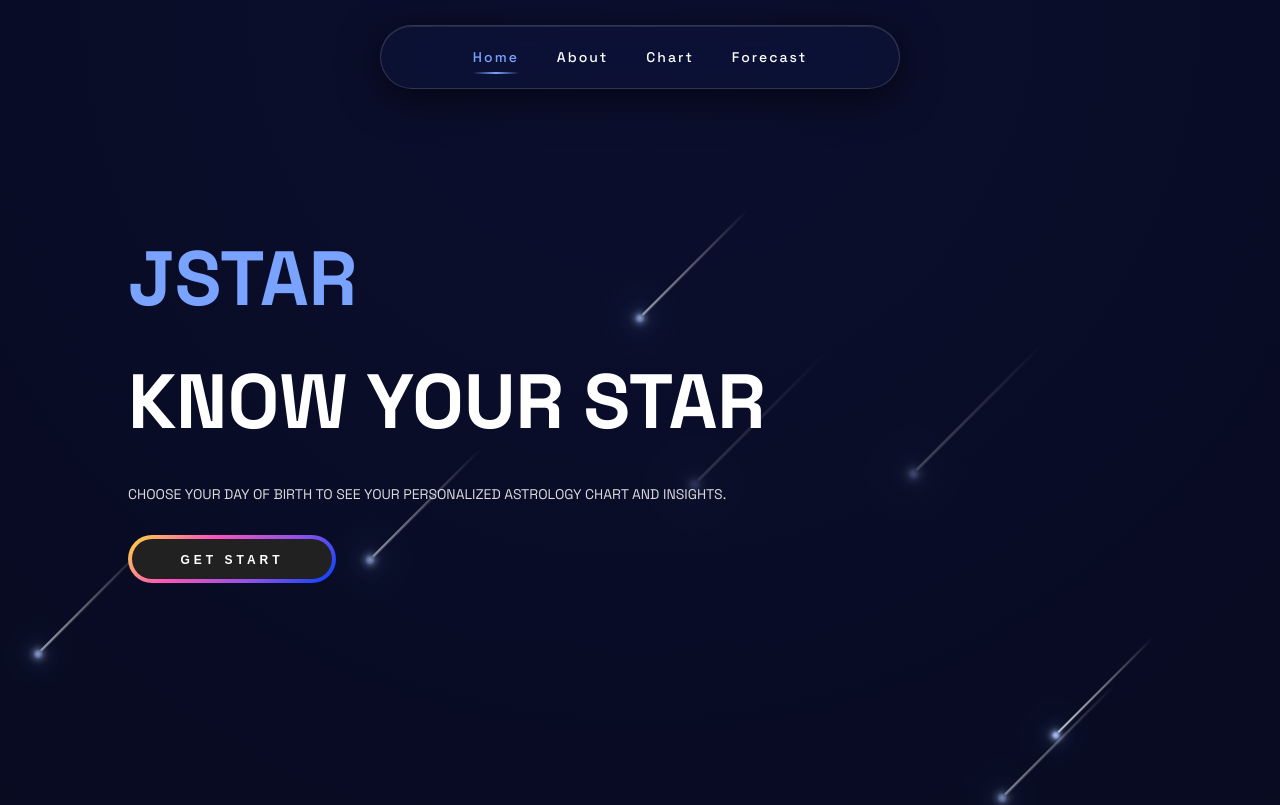
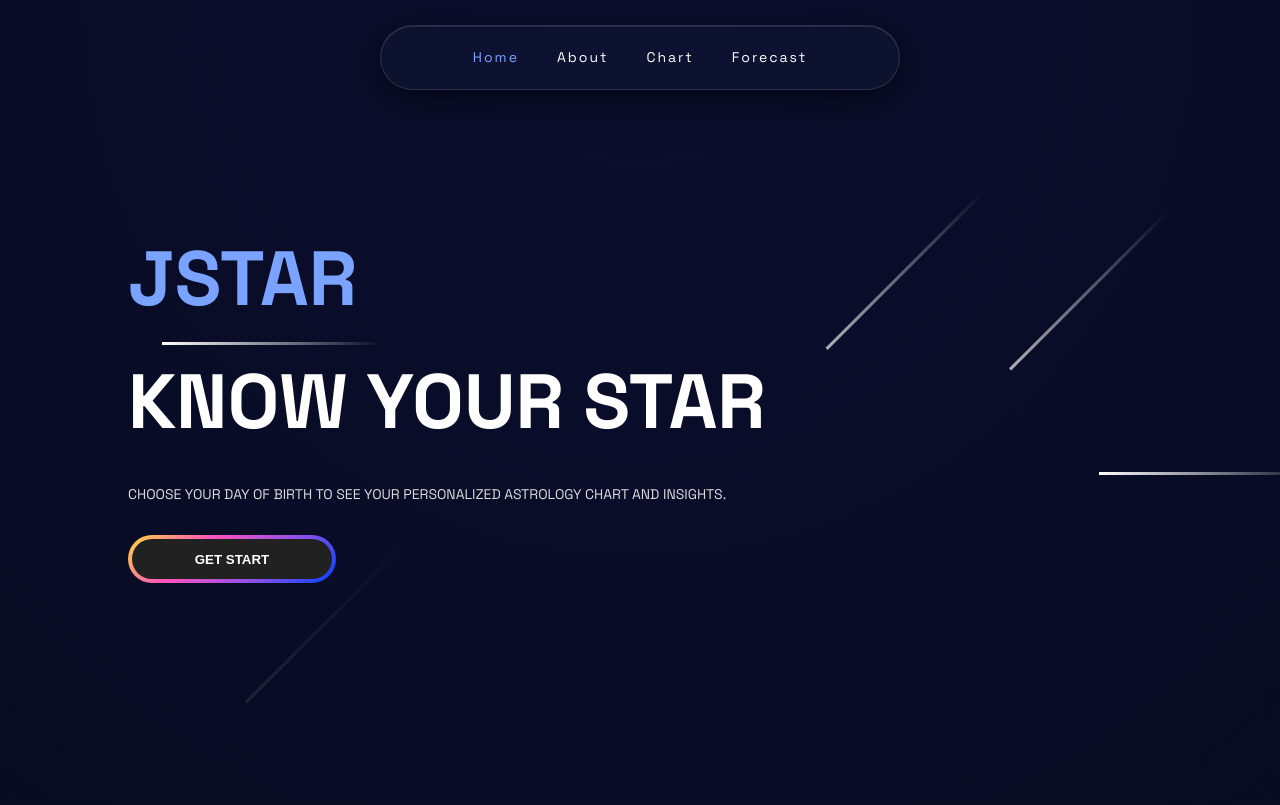
Before and after one commit to FatherofJS/JStar, a React (Vite) app: page / in a window 1280 px wide. Shown: the top 805 px of the page. Built offline with nearby package versions, Linux system fonts and the light colour scheme.

Commit message:
update 7

```diff
--- a/src/components/LandingPage.tsx
+++ b/src/components/LandingPage.tsx
@@ -2,17 +2,16 @@ import { useEffect, useMemo, useRef, useState } from "react";
 import styled, { keyframes } from "styled-components";
 
 export default function LandingPage() {
-    const heroRef = useRef(null);
-    const aboutRef = useRef(null);
-    const chartRef = useRef(null);
-    const forecastRef = useRef(null);
+    const heroRef = useRef<any>(null);
+    const aboutRef = useRef<any>(null);
+    const chartRef = useRef<any>(null);
+    const forecastRef = useRef<any>(null);
 
     const [active, setActive] = useState("home");
     const [isOpen, setIsOpen] = useState(false);
     const [isScrolled, setIsScrolled] = useState(false);
 
-
-
+    // 🔥 Scroll behavior improved
     useEffect(() => {
         const handleScroll = () => {
             setIsScrolled(window.scrollY > 40);
@@ -26,22 +25,20 @@ export default function LandingPage() {
         return () => window.removeEventListener("scroll", handleScroll);
     }, []);
 
-
+    // 🌌 Premium star generation
     const stars = useMemo(
         () =>
-            Array.from({ length: 8 }, (_, i) => ({
+            Array.from({ length: 6 }, (_, i) => ({
                 id: i,
-                top: Math.random() * 100,
+                top: Math.random() * 80,
                 left: Math.random() * 100,
-                delay: Math.random() * 6,
-                duration: 2.5 + Math.random() * 2,
+                delay: Math.random() * 8,
+                duration: 3 + Math.random() * 3,
             })),
         []
     );
 
-
-
-
+    // 🎯 Smooth section tracking
     useEffect(() => {
         const sections = document.querySelectorAll(".zoom-section");
 
@@ -60,62 +57,46 @@ export default function LandingPage() {
                     }
                 });
             },
-            { threshold: 0.5 }
+            { threshold: 0.6 }
         );
 
         sections.forEach((section) => observer.observe(section));
         return () => observer.disconnect();
     }, []);
 
-    function scrollTo({ ref }: { ref: any; }): void {
+    function scrollTo(ref: any) {
         ref.current?.scrollIntoView({ behavior: "smooth" });
         setIsOpen(false);
     }
 
     return (
         <Wrapper>
-
             <DynamicIsland $scrolled={isScrolled} $open={isOpen}>
                 <MobileToggle onClick={() => setIsOpen(!isOpen)}>
                     ☰
                 </MobileToggle>
 
-                <NavContainer $open={isOpen} $scrolled={isScrolled}>
-                    <NavItem
-                        $active={active === "home"}
-                        $scrolled={isScrolled}
-                        onClick={() => scrollTo({ ref: heroRef })}
-                    >
+                <NavContainer $open={isOpen}>
+                    <NavItem $active={active === "home"} onClick={() => scrollTo(heroRef)}>
                         Home
                     </NavItem>
 
-
-                    <NavItem
-                        $active={active === "about"}
-                        $scrolled={isScrolled}
-                        onClick={() => scrollTo({ ref: heroRef })}
-                    >
+                    <NavItem $active={active === "about"} onClick={() => scrollTo(aboutRef)}>
                         About
                     </NavItem>
 
-
-                    <NavItem
-                        $active={active === "chart"}
-                        onClick={() => scrollTo({ ref: chartRef })}
-                    >
+                    <NavItem $active={active === "chart"} onClick={() => scrollTo(chartRef)}>
                         Chart
                     </NavItem>
 
                     <NavItem
                         $active={active === "forecast"}
-                        $scrolled={isScrolled}
-                        onClick={() => scrollTo({ ref: forecastRef })}
+                        onClick={() => scrollTo(forecastRef)}
                     >
                         Forecast
                     </NavItem>
                 </NavContainer>
             </DynamicIsland>
-
 
             <Galaxy>
                 {stars.map((s) => (
@@ -132,7 +113,6 @@ export default function LandingPage() {
                 ))}
             </Galaxy>
 
-
             <SectionHero
                 ref={heroRef}
                 data-section="home"
@@ -145,8 +125,8 @@ export default function LandingPage() {
                     </h1>
 
                     <p>
-                        CHOOSE YOUR DAY OF BIRTH TO SEE YOUR PERSONALIZED ASTROLOGY
-                        CHART AND INSIGHTS.
+                        CHOOSE YOUR DAY OF BIRTH TO SEE YOUR PERSONALIZED ASTROLOGY CHART
+                        AND INSIGHTS.
                     </p>
 
                     <Actions>
@@ -155,35 +135,22 @@ export default function LandingPage() {
                 </Content>
             </SectionHero>
 
-
-            <SectionAbout
-                ref={aboutRef}
-                data-section="about"
-                className="zoom-section"
-            >
+            <SectionAbout ref={aboutRef} data-section="about" className="zoom-section">
                 <AboutBox>
                     <h2>About JSTAR</h2>
                     <p>
-                        JSTAR is a modern astrology platform designed to help you
-                        discover your cosmic identity through personalized birth charts.
+                        Discover your cosmic identity through personalized birth charts and
+                        intelligent astrology analysis.
                     </p>
                 </AboutBox>
             </SectionAbout>
 
-
-            <SectionExtra
-                ref={chartRef}
-                data-section="chart"
-                className="zoom-section"
-            >
+            <SectionExtra ref={chartRef} data-section="chart" className="zoom-section">
                 <AboutBox>
                     <h2>Birth Chart Analysis</h2>
-                    <p>
-                        Explore your planetary alignment and understand your destiny path.
-                    </p>
+                    <p>Explore your planetary alignment and destiny path.</p>
                 </AboutBox>
             </SectionExtra>
-
 
             <SectionExtra
                 ref={forecastRef}
@@ -192,33 +159,28 @@ export default function LandingPage() {
             >
                 <AboutBox>
                     <h2>Cosmic Forecast</h2>
-                    <p>
-                        Get personalized astrological predictions based on your birth data.
-                    </p>
+                    <p>Get personalized astrological predictions for your future.</p>
                 </AboutBox>
             </SectionExtra>
         </Wrapper>
     );
 }
 
-
 const shoot = keyframes`
-  0% { transform: translate(0,0) rotate(-45deg) scale(0.6); opacity: 0; }
-  3% { opacity: 1; }
-  100% { transform: translate(-420px,420px) rotate(-45deg) scale(1); opacity: 0; }
+  0% { transform: translate(0,0) rotate(-45deg); opacity: 0; }
+  5% { opacity: 1; }
+  100% { transform: translate(-600px,600px) rotate(-45deg); opacity: 0; }
 `;
 
 const zoomScrollIn = keyframes`
-  from { transform: scale(0.9); opacity: 0; filter: blur(10px); }
+  from { transform: scale(0.92); opacity: 0; filter: blur(8px); }
   to { transform: scale(1); opacity: 1; filter: blur(0); }
 `;
 
 const zoomScrollOut = keyframes`
   from { transform: scale(1); opacity: 1; }
-  to { transform: scale(0.9); opacity: 0.4; }
+  to { transform: scale(0.94); opacity: 0.5; }
 `;
-
-
 
 const Wrapper = styled.div`
   min-height: 400vh;
@@ -231,15 +193,13 @@ const Wrapper = styled.div`
   }
 
   .zoom-in {
-    animation: ${zoomScrollIn} 1s ease forwards;
+    animation: ${zoomScrollIn} 0.9s ease forwards;
   }
 
   .zoom-out {
-    animation: ${zoomScrollOut} 0.8s ease forwards;
+    animation: ${zoomScrollOut} 0.7s ease forwards;
   }
 `;
-
-
 
 const DynamicIsland = styled.div<{ $scrolled: boolean; $open: boolean }>`
   position: fixed;
@@ -252,123 +212,79 @@ const DynamicIsland = styled.div<{ $scrolled: boolean; $open: boolean }>`
   align-items: center;
   justify-content: center;
 
-  height: ${({ $scrolled }) => ($scrolled ? "46px" : "64px")};
+  height: ${({ $scrolled }) => ($scrolled ? "50px" : "65px")};
   width: ${({ $open, $scrolled }) =>
-        $open ? "360px" : $scrolled ? "fit-content" : "520px"};
+        $open ? "280px" : $scrolled ? "fit-content" : "520px"};
 
-  padding: ${({ $scrolled }) =>
-        $scrolled ? "0 24px" : "0 45px"};
+  padding: ${({ $scrolled }) => ($scrolled ? "0 28px" : "0 45px")};
 
-  border-radius: 999px;
+  border-radius: ${({ $open }) => ($open ? "28px" : "999px")};
 
-  background: rgba(15, 20, 50, 0.65);
-  backdrop-filter: blur(30px) saturate(180%);
-  border: 1px solid rgba(255,255,255,0.15);
+  background: rgba(15, 20, 50, 0.75);
+  backdrop-filter: blur(30px);
+  border: 1px solid rgba(255, 255, 255, 0.12);
 
   box-shadow:
-    0 8px 40px rgba(0,0,0,0.6),
-    inset 0 1px 0 rgba(255,255,255,0.1);
+    0 8px 40px rgba(0, 0, 0, 0.6),
+    inset 0 1px 0 rgba(255, 255, 255, 0.1);
 
-  overflow: visible; /* 🔥 đổi từ hidden */
-
-  transition: all 0.55s cubic-bezier(.22,1,.36,1);
+  transition: all 0.5s cubic-bezier(.22,1,.36,1);
 
   @media (max-width: 768px) {
     flex-direction: column;
     align-items: center;
 
-    width: ${({ $open }) => ($open ? "280px" : "58px")};
-    height: auto;
-    padding: ${({ $open }) => ($open ? "15px 20px 20px" : "0")};
+    width: ${({ $open }) => ($open ? "260px" : "58px")};
+    height: ${({ $open }) => ($open ? "auto" : "50px")};
+    padding: ${({ $open }) => ($open ? "20px 20px 25px" : "0")};
   }
 `;
 
 
-
 const MobileToggle = styled.div`
   display: none;
-  font-size: 18px;
   cursor: pointer;
-  z-index: 10;
 
   @media (max-width: 768px) {
     display: flex;
+    width: 58px;
+    height: 50px;
     align-items: center;
     justify-content: center;
-    width: 58px;
-    height: 46px;
   }
 `;
 
-const NavContainer = styled.div<{ $scrolled: boolean; $open: boolean }>`
+const NavContainer = styled.div<{ $open: boolean }>`
   display: flex;
-  align-items: center;
-  gap: ${({ $scrolled }) => ($scrolled ? "38px" : "38px")};
-  transition: all 0.4s ease;
+  gap: 38px;
 
   @media (max-width: 768px) {
     flex-direction: column;
     width: 100%;
-
+    margin-top: 10px;
 
     opacity: ${({ $open }) => ($open ? 1 : 0)};
-    max-height: ${({ $open }) => ($open ? "200px" : "0")};
+    max-height: ${({ $open }) => ($open ? "250px" : "0")};
+
     overflow: hidden;
-
     transition: all 0.4s ease;
   }
 `;
 
 
-
-const NavItem = styled.div<{ $active: boolean; $scrolled?: boolean }>`
+const NavItem = styled.div<{ $active: boolean }>`
   cursor: pointer;
   position: relative;
+  font-size: 14px;
+  letter-spacing: 2px;
+  color: ${({ $active }) => ($active ? "#7aa2ff" : "white")};
+  transition: 0.3s;
 
-  font-size: ${({ $scrolled }) => ($scrolled ? "12px" : "14px")};
-  letter-spacing: 2px;
-  font-weight: 500;
-
-  color: ${({ $active }) => ($active ? "#7aa2ff" : "white")};
-
-  transition: all 0.3s ease;
-
-  /* Hover Glow */
   &:hover {
     color: #7aa2ff;
     text-shadow: 0 0 12px rgba(122,162,255,0.8);
   }
-
-  /* Animated Underline */
-  &::after {
-    content: "";
-    position: absolute;
-    bottom: -6px;
-    left: 50%;
-    transform: translateX(-50%)
-      scaleX(${({ $active }) => ($active ? 1 : 0)});
-    transform-origin: center;
-
-    width: 100%;
-    height: 2px;
-
-    background: linear-gradient(
-      90deg,
-      transparent,
-      #7aa2ff,
-      transparent
-    );
-
-    transition: transform 0.35s ease;
-  }
-
-  &:hover::after {
-    transform: translateX(-50%) scaleX(1);
-  }
 `;
-
-
-
 
 const Galaxy = styled.div`
   position: fixed;
@@ -377,29 +293,10 @@ const Galaxy = styled.div`
 
   .shooting-star {
     position: absolute;
-    width: 200px;
+    width: 220px;
     height: 3px;
     background: linear-gradient(90deg,#fff,transparent);
     animation: ${shoot} linear infinite;
-    will-change: transform, opacity, filter;
-  }
-
-
-  .shooting-star::before {
-    content: "";
-    position: absolute;
-    left: 0;
-    top: 50%;
-    transform: translate(-50%, -50%);
-    width: 12px;
-    height: 12px;
-    border-radius: 50%;
-
-    background: radial-gradient(circle, #ffffff 0%, #7aa2ff 60%, transparent 100%);
-    box-shadow:
-      0 0 10px #ffffff,
-      0 0 25px #7aa2ff,
-      0 0 45px #4facfe;
   }
 `;
 
@@ -421,6 +318,7 @@ const SectionExtra = styled(SectionAbout)``;
 const Content = styled.div`
   padding: 0 10vw;
   max-width: 900px;
+
   h1 { font-size: clamp(42px, 6vw, 80px); }
   span { color: #7aa2ff; }
   p { margin-top: 20px; opacity: 0.85; }
@@ -455,8 +353,6 @@ const StyledWrapper = styled.div`
   }
 
   .btn:hover { transform: scale(1.1); }
-
-  strong { font-size: 12px; letter-spacing: 4px; }
 `;
 
 const SpaceButton = () => (
```
